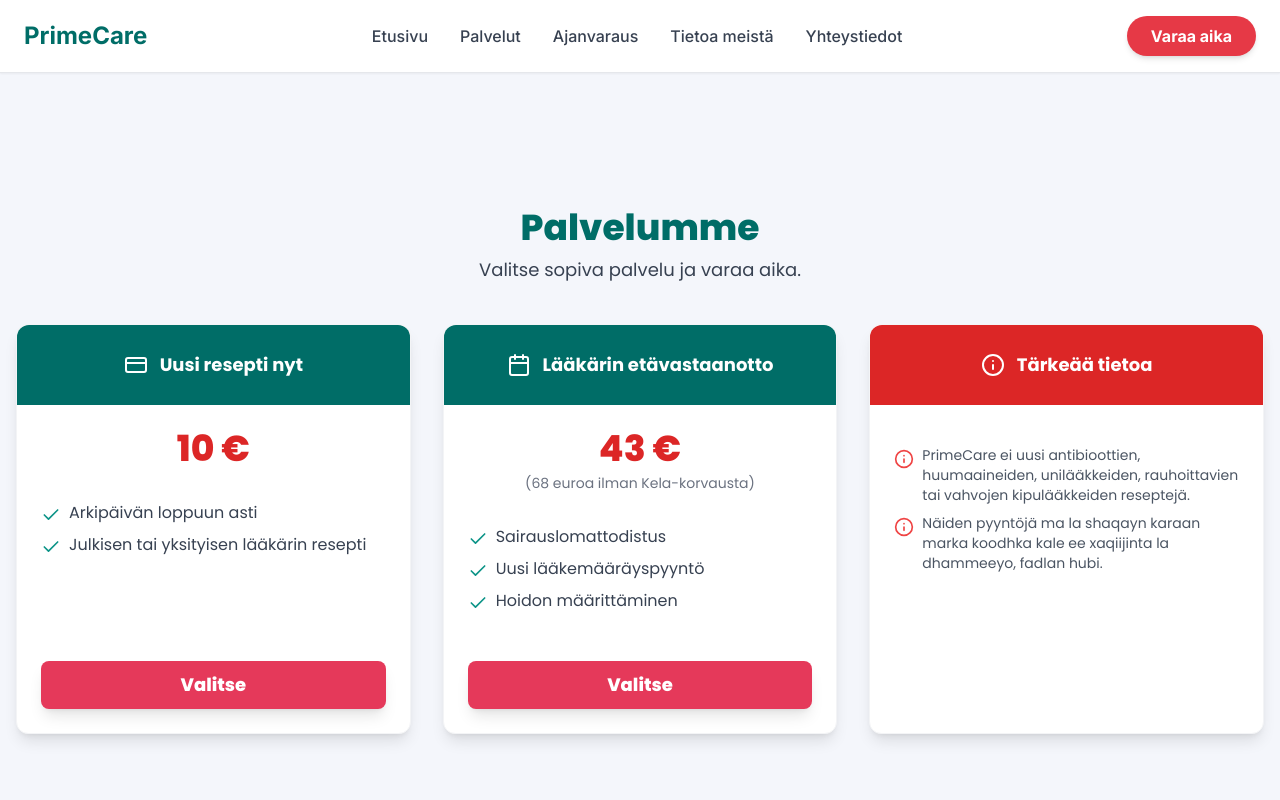
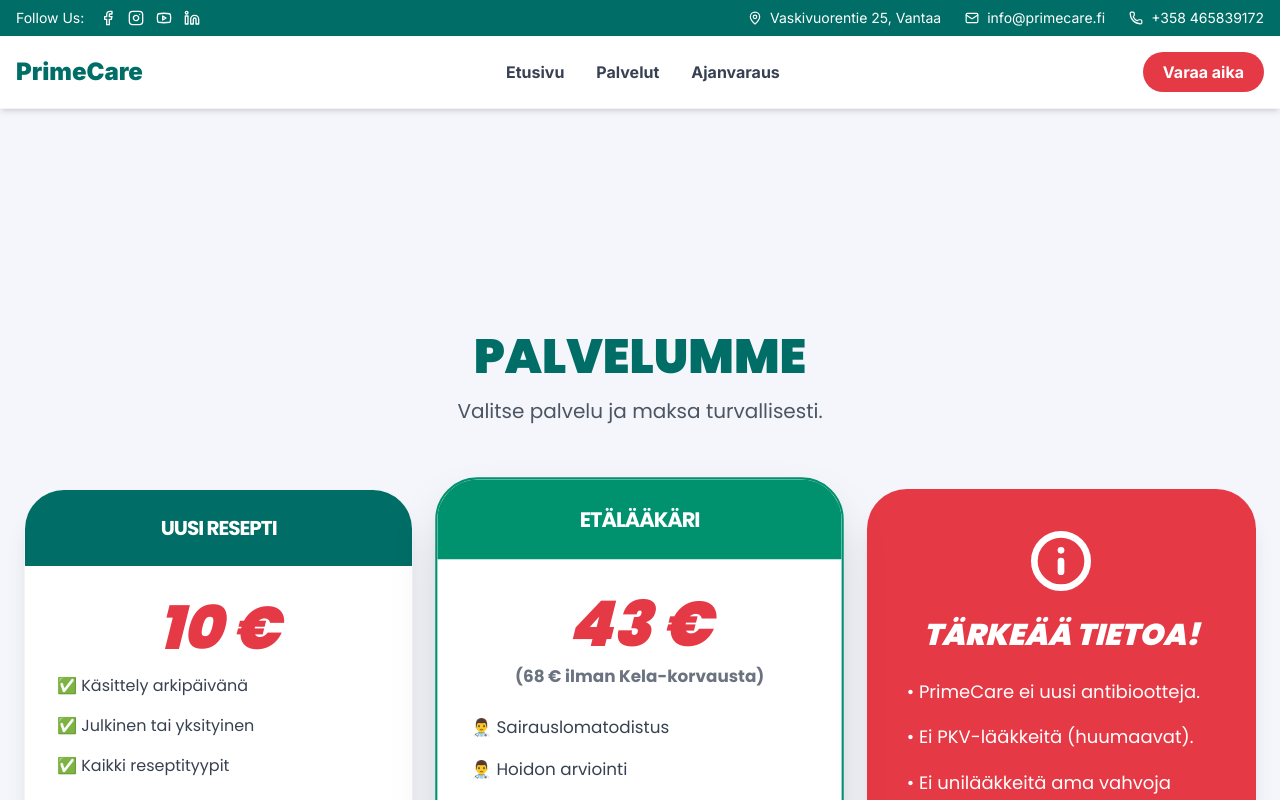
Before and after one commit to alfuapp/primelast, a Next.js app: page /services in a window 1280 px wide. Shown: the top 800 px of the page. Built offline with nearby package versions, Linux system fonts and the light colour scheme.

Commit message:
Final production ready build

```diff
--- a/app/components/Header.tsx
+++ b/app/components/Header.tsx
@@ -1,26 +1,85 @@
+"use client";
+
+import { useState } from 'react';
 import Link from 'next/link';
+import { Menu, X, Facebook, Instagram, Youtube, Linkedin, Phone, Mail, MapPin } from 'lucide-react';
 
 export default function Header() {
+  const [isOpen, setIsOpen] = useState(false);
+
   return (
-    <header className="w-full bg-white shadow-md sticky top-0 z-50">
-      <div className="container mx-auto px-4 py-4 flex items-center justify-between">
-        <Link href="/" className="text-3xl font-extrabold text-[#006d67] hover:opacity-80 transition duration-200">
+    <header className="w-full sticky top-0 z-[100] shadow-md bg-white">
+      {/* 1. HEADER TOP - Social Media & Contact */}
+      <div className="hidden lg:block bg-[#006d67] text-white py-2 text-sm">
+        <div className="container mx-auto px-4 flex justify-between items-center">
+          <div className="flex gap-4 items-center">
+            <span>Follow Us:</span>
+            <div className="flex gap-3">
+              <Facebook size={16} className="cursor-pointer hover:text-red-400" />
+              <Instagram size={16} className="cursor-pointer hover:text-red-400" />
+              <Youtube size={16} className="cursor-pointer hover:text-red-400" />
+              <Linkedin size={16} className="cursor-pointer hover:text-red-400" />
+            </div>
+          </div>
+          <div className="flex gap-6 items-center">
+            <div className="flex items-center gap-2"><MapPin size={14} /> Vaskivuorentie 25, Vantaa</div>
+            <div className="flex items-center gap-2"><Mail size={14} /> info@primecare.fi</div>
+            <div className="flex items-center gap-2"><Phone size={14} /> +358 465839172</div>
+          </div>
+        </div>
+      </div>
+
+      {/* 2. MAIN NAVIGATION bar */}
+      <nav className="bg-white border-b border-gray-100 relative">
+        <div className="container mx-auto px-4 py-4 flex justify-between items-center">
+
+          {/* Logo */}
+          <Link href="/" className="text-2xl font-black text-[#006d67] z-[120]">
             PrimeCare
           </Link>
 
-        <nav className="hidden md:flex space-x-8 font-semibold text-gray-700">
-          <Link href="/" className="hover:text-[#006d67]">Etusivu</Link>
-          <Link href="/services" className="hover:text-[#006d67]">Palvelut</Link>
-          <Link href="/appointment" className="hover:text-[#006d67]">Ajanvaraus</Link>
-        </nav>
+          {/* Desktop Menu (PC kaliya) */}
+          <div className="hidden lg:flex space-x-8 font-bold text-gray-700">
+            <Link href="/" className="hover:text-[#006d67] transition">Etusivu</Link>
+            <Link href="/services" className="hover:text-[#006d67] transition">Palvelut</Link>
+            <Link href="/appointment" className="hover:text-[#006d67] transition">Ajanvaraus</Link>
+          </div>
 
+          {/* Right Side Actions */}
+          <div className="flex items-center gap-4 z-[120]">
             <Link
               href="/appointment"
-          className="bg-[#E63946] text-white px-6 py-2 rounded-full font-bold hover:bg-[#c82f3b] transition"
+              className="bg-[#E63946] text-white px-5 py-2 rounded-full font-bold hover:bg-[#c82f3b] transition text-sm md:text-base"
             >
               Varaa aika
             </Link>
+
+            {/* Mobile Menu Button (Hamburger) */}
+            <button
+              onClick={() => setIsOpen(!isOpen)}
+              className="lg:hidden p-2 text-gray-700 hover:bg-gray-100 rounded-lg transition"
+            >
+              {isOpen ? <X size={30} /> : <Menu size={30} />}
+            </button>
           </div>
+        </div>
+
+        {/* 3. MOBILE MENU DROPDOWN (Kani waa kan mobilka ka muuqan doona) */}
+        <div className={`
+          lg:hidden absolute top-full left-0 w-full bg-white shadow-2xl transition-all duration-300 ease-in-out z-[110]
+          ${isOpen ? "max-h-[500px] border-t border-gray-100 opacity-100 visible" : "max-h-0 opacity-0 invisible overflow-hidden"}
+        `}>
+          <div className="flex flex-col p-6 space-y-4 font-bold text-gray-800">
+            <Link href="/" onClick={() => setIsOpen(false)} className="hover:text-[#006d67] py-3 border-b border-gray-50">Etusivu</Link>
+            <Link href="/services" onClick={() => setIsOpen(false)} className="hover:text-[#006d67] py-3 border-b border-gray-50">Palvelut</Link>
+            <Link href="/appointment" onClick={() => setIsOpen(false)} className="hover:text-[#006d67] py-3 border-b border-gray-50">Ajanvaraus</Link>
+            <div className="pt-4 flex flex-col gap-4 text-sm text-gray-500">
+              <div className="flex items-center gap-2"><Phone size={16} /> +358 465839172</div>
+              <div className="flex items-center gap-2"><Mail size={16} /> info@primecare.fi</div>
+            </div>
+          </div>
+        </div>
+      </nav>
     </header>
   );
 }
--- a/app/layout.tsx
+++ b/app/layout.tsx
@@ -1,6 +1,6 @@
 import "./globals.css";
 import { Inter } from "next/font/google";
-import Link from "next/link";
+import Header from "./components/Header"; // 👈 Waxaan soo kabanay Header-kii cusbaa
 
 const inter = Inter({ subsets: ["latin"] });
 
@@ -14,29 +14,8 @@ export default function RootLayout({ children }: { children: React.ReactNode })
     <html lang="fi">
       <body className={`${inter.className} bg-[#f4f6fb] flex flex-col min-h-screen`}>
 
-        {/* ⭐ GLOBAL HEADER */}
-        <header className="w-full bg-white shadow-sm border-b border-gray-200 fixed top-0 left-0 z-50">
-          <div className="max-w-7xl mx-auto px-6 py-4 flex items-center justify-between">
-            <Link href="/" className="text-2xl font-bold text-[#006d67]">
-              PrimeCare
-            </Link>
-
-            <nav className="hidden md:flex gap-8 text-gray-700 font-medium">
-              <Link href="/" className="hover:text-[#006d67] transition">Etusivu</Link>
-              <Link href="/services" className="hover:text-[#006d67] transition">Palvelut</Link>
-              <Link href="/appointment" className="hover:text-[#006d67] transition">Ajanvaraus</Link>
-              <Link href="/about" className="hover:text-[#006d67] transition">Tietoa meistä</Link>
-              <Link href="/contact" className="hover:text-[#006d67] transition">Yhteystiedot</Link>
-            </nav>
-
-            <Link
-              href="/appointment"
-              className="hidden md:block bg-[#E63946] text-white px-6 py-2 rounded-full font-bold shadow-md hover:bg-[#c82f3b] transition"
-            >
-              Varaa aika
-            </Link>
-          </div>
-        </header>
+        {/* ⭐ GLOBAL HEADER (Hadda wuxuu ka imaanayaa components/Header.tsx) */}
+        <Header />
 
         {/* ⭐ PAGE CONTENT */}
         <main className="flex-grow pt-24">
@@ -46,36 +25,31 @@ export default function RootLayout({ children }: { children: React.ReactNode })
         {/* ⭐ GLOBAL FOOTER */}
         <footer className="bg-[#006d67] text-white py-10 mt-12">
           <div className="max-w-7xl mx-auto px-6 grid grid-cols-1 md:grid-cols-3 gap-8">
-
             <div>
               <h3 className="text-xl font-bold mb-3">PrimeCare</h3>
               <p className="text-sm text-gray-200">
                 Nopea ja luotettava online-terveydenhuolto Suomessa.
               </p>
             </div>
-
             <div>
               <h3 className="text-xl font-bold mb-3">Pikalinkit</h3>
               <ul className="space-y-2 text-gray-200">
-                <li><Link href="/" className="hover:text-white">Etusivu</Link></li>
-                <li><Link href="/services" className="hover:text-white">Palvelut</Link></li>
-                <li><Link href="/appointment" className="hover:text-white">Ajanvaraus</Link></li>
-                <li><Link href="/contact" className="hover:text-white">Yhteystiedot</Link></li>
+                <li><a href="/" className="hover:text-white">Etusivu</a></li>
+                <li><a href="/services" className="hover:text-white">Palvelut</a></li>
+                <li><a href="/appointment" className="hover:text-white">Ajanvaraus</a></li>
+                <li><a href="/contact" className="hover:text-white">Yhteystiedot</a></li>
               </ul>
             </div>
-
             <div>
               <h3 className="text-xl font-bold mb-3">Yhteystiedot</h3>
               <p className="text-gray-200 text-sm">support@primecare.fi</p>
               <p className="text-gray-200 text-sm">Helsinki, Suomi</p>
             </div>
           </div>
-
           <div className="text-center text-gray-300 text-sm mt-8 border-t border-white/10 pt-6">
             © {new Date().getFullYear()} PrimeCare — Kaikki oikeudet pidätetään.
           </div>
         </footer>
-
       </body>
     </html>
   );
--- a/app/services/page.tsx
+++ b/app/services/page.tsx
@@ -1,164 +1,101 @@
 'use client';
 
-import React from 'react';
-import { CreditCard, Heart, Calendar, Info, Check } from 'lucide-react';
+import React, { useState } from 'react';
+import { Info } from 'lucide-react';
 
-// Midabka Paytrail Green oo cusub
-const PAYTRAIL_GREEN = 'bg-[#006d67]';
-const BUTTON_RED = 'bg-[#e5395a]';
+export default function ServicesPage() {
+  const [loading, setLoading] = useState<string | null>(null);
 
-// Interface for service card data
-interface Service {
-    id: string;
-    icon: React.ElementType;
-    title: string;
-    price: string;
-    details: string[];
-    isImportant: boolean; // For the third card (Tärkeää tietoa)
-    headerColorClass: string;
+  const handlePayment = async (amount: number, serviceName: string) => {
+    setLoading(serviceName);
+    try {
+      const response = await fetch("/api/paytrail/create", {
+        method: "POST",
+        headers: { "Content-Type": "application/json" },
+        body: JSON.stringify({ amount, description: serviceName }),
+      });
+
+      const data = await response.json();
+      if (data.success && data.redirectUrl) {
+        window.location.href = data.redirectUrl;
+      } else {
+        alert("Virhe: " + (data.error || "Maksun luonti epäonnistui"));
       }
-
-// Data for the three service cards
-const services: Service[] = [
-    {
-        id: 'new_prescription',
-        icon: CreditCard,
-        title: 'Uusi resepti nyt',
-        price: '10 €',
-        details: [
-            'Arkipäivän loppuun asti',
-            'Julkisen tai yksityisen lääkärin resepti',
-        ],
-        isImportant: false,
-        headerColorClass: PAYTRAIL_GREEN,
-    },
-    {
-        id: 'remote_appointment',
-        icon: Calendar,
-        title: 'Lääkärin etävastaanotto',
-        price: '43 €',
-        details: [
-            '(68 euroa ilman Kela-korvausta)',
-            'Sairauslomattodistus',
-            'Uusi lääkemääräyspyyntö',
-            'Hoidon määrittäminen',
-        ],
-        isImportant: false,
-        headerColorClass: PAYTRAIL_GREEN,
-    },
-    {
-        id: 'important_info',
-        icon: Info,
-        title: 'Tärkeää tietoa',
-        price: '', // No price for info card
-        details: [
-            'PrimeCare ei uusi antibioottien, huumaaineiden, unilääkkeiden, rauhoittavien tai vahvojen kipulääkkeiden reseptejä.',
-            'Näiden pyyntöjä ma la shaqayn karaan marka koodhka kale ee xaqiijinta la dhammeeyo, fadlan hubi.',
-        ],
-        isImportant: true,
-        headerColorClass: 'bg-red-600', // Red header for caution
-    },
-];
-
-// Service Card Component
-const ServiceCard: React.FC<{ service: Service }> = ({ service }) => {
-    const IconComponent = service.icon;
-
-    // Use a regular <div> instead of a button for the "Valitse" button in the non-important cards
-    const SelectButton = (
-        <a
-            href={`/test-payment?service=${service.id}`}
-            className={`${BUTTON_RED} text-white font-extrabold text-lg py-2.5 rounded-lg shadow-lg hover:bg-red-700 transition w-full text-center block mt-4`}
-        >
-            Valitse
-        </a>
-    );
+    } catch (error) {
+      alert("Yhteysvirhe. Yritä uudelleen.");
+    } finally {
+      setLoading(null);
+    }
+  };
 
   return (
-        <div className="bg-white p-0 rounded-xl shadow-lg border border-gray-100 flex flex-col h-full font-[Poppins]">
+    <div className="min-h-screen bg-[#f4f6fb] pt-32 pb-32 font-[Poppins]">
+      <style jsx global>{`
+        @import url('https://fonts.googleapis.com/css2?family=Poppins:wght@400;600;700;800;900&display=swap');
+        body { font-family: 'Poppins', sans-serif; }
+      `}</style>
 
-            {/* Header: Fixed Height, Colored Background */}
-            <div className={`p-4 rounded-t-xl text-white ${service.headerColorClass} h-20 flex items-center justify-center`}>
-                <div className="flex items-center space-x-3 text-lg font-bold">
-                    <IconComponent className="w-6 h-6" />
-                    <span>{service.title}</span>
+      <div className="max-w-7xl mx-auto px-6">
+        <div className="text-center mb-16">
+          <h1 className="text-5xl font-black text-[#006d67] mb-4 uppercase">Palvelumme</h1>
+          <p className="text-gray-600 text-xl max-w-2xl mx-auto">Valitse palvelu ja maksa turvallisesti.</p>
+        </div>
+
+        <div className="grid md:grid-cols-3 gap-8 items-stretch">
+
+          {/* CARD 1 */}
+          <div className="bg-white rounded-[2.5rem] shadow-xl border border-gray-100 overflow-hidden flex flex-col">
+            <div className="bg-[#006d67] p-6 text-white text-center font-bold text-xl uppercase tracking-tighter">Uusi resepti</div>
+            <div className="p-8 text-center flex flex-col flex-grow">
+              <p className="text-6xl font-black text-[#E63946] mb-4 italic">10 €</p>
+              <ul className="text-gray-700 space-y-4 mb-8 text-left flex-grow font-medium">
+                <li className="flex items-center gap-2">✅ Käsittely arkipäivänä</li>
+                <li className="flex items-center gap-2">✅ Julkinen tai yksityinen</li>
+                <li className="flex items-center gap-2">✅ Kaikki reseptityypit</li>
+              </ul>
+              <button
+                onClick={() => handlePayment(10, "Reseptin uusinta")}
+                className="w-full bg-[#E63946] text-white py-5 rounded-2xl font-black text-xl hover:bg-[#c82f3b] transition-all transform active:scale-95 shadow-lg mt-auto"
+              >
+                {loading === "Reseptin uusinta" ? "Odotetaan..." : "MAKSA HETI"}
+              </button>
             </div>
           </div>
 
-            {/* Content Body */}
-            <div className="p-6 flex flex-col justify-between flex-grow">
-
-                <div className="space-y-4">
-                    {/* Price / Kela Info (Only for main service cards) */}
-                    {!service.isImportant && (
-                        <div className="text-center">
-                            <p className="text-4xl font-extrabold text-red-600 mb-1">{service.price}</p>
-                            {service.details.length > 0 && service.details[0].includes('euroa') && (
-                                <p className="text-sm text-gray-500">{service.details[0]}</p>
-                            )}
+          {/* CARD 2 */}
+          <div className="bg-white rounded-[2.5rem] shadow-2xl border-2 border-[#00916E] overflow-hidden flex flex-col scale-105 z-10">
+            <div className="bg-[#00916E] p-6 text-white text-center font-bold text-xl uppercase tracking-tighter">Etälääkäri</div>
+            <div className="p-8 text-center flex flex-col flex-grow">
+              <p className="text-6xl font-black text-[#E63946] mb-2 italic">43 €</p>
+              <p className="text-gray-500 mb-6 font-bold">(68 € ilman Kela-korvausta)</p>
+              <ul className="text-gray-700 space-y-4 mb-8 text-left flex-grow font-medium">
+                <li className="flex items-center gap-2">👨‍⚕️ Sairauslomatodistus</li>
+                <li className="flex items-center gap-2">👨‍⚕️ Hoidon arviointi</li>
+                <li className="flex items-center gap-2">👨‍⚕️ Videovastaanotto</li>
+              </ul>
+              <button
+                onClick={() => handlePayment(43, "Etävastaanotto")}
+                className="w-full bg-[#E63946] text-white py-5 rounded-2xl font-black text-xl hover:bg-[#c82f3b] transition-all transform active:scale-95 shadow-lg mt-auto"
+              >
+                {loading === "Etävastaanotto" ? "Odotetaan..." : "MAKSA HETI"}
+              </button>
             </div>
-                    )}
-
-                    {/* Features / Details */}
-                    <ul className="space-y-2 pt-4">
-                        {service.details.map((detail, index) => {
-                            // Skip the Kela info detail if already shown in price section
-                            if (!service.isImportant && index === 0 && detail.includes('euroa')) return null;
-
-                            return (
-                                <li key={index} className="flex items-start text-gray-700 text-base">
-                                    {service.isImportant ? (
-                                        <Info className="w-5 h-5 mr-2 text-red-500 flex-shrink-0 mt-1" />
-                                    ) : (
-                                        <Check className="w-5 h-5 mr-2 text-teal-600 flex-shrink-0 mt-1" />
-                                    )}
-                                    <p className={service.isImportant ? "text-sm text-left text-gray-600" : ""}>
-                                        {detail}
-                                    </p>
-                                </li>
-                            );
-                        })}
-                    </ul>
           </div>
 
-                {/* Select Button (Only for main service cards) */}
-                {!service.isImportant && (
-                    <div className="mt-8">
-                        {SelectButton}
+          {/* CARD 3 */}
+          <div className="bg-[#E63946] text-white rounded-[2.5rem] shadow-xl p-10 flex flex-col">
+            <div className="flex justify-center mb-6"><Info size={64} strokeWidth={2.5} /></div>
+            <h3 className="text-3xl font-black mb-6 text-center uppercase italic">Tärkeää tietoa!</h3>
+            <div className="space-y-4 text-lg font-medium leading-relaxed flex-grow">
+              <p>• PrimeCare ei uusi antibiootteja.</p>
+              <p>• Ei PKV-lääkkeitä (huumaavat).</p>
+              <p>• Ei unilääkkeitä ama vahvoja kipulääkkeitä.</p>
             </div>
-                )}
+            <div className="pt-6 mt-6 border-t border-white/30 italic text-sm text-center font-bold">
+              Fadlan hubi inaan barnaamijka u isticmaalin dhowrkaas nooc.
             </div>
           </div>
-    );
-};
 
-
-export default function ServicesPage() {
-    return (
-        <div className="min-h-screen bg-[#f4f6fb] pt-28 px-4 font-[Poppins]">
-             {/* Font Import for Poppins (Best Practice for Tailwind projects) */}
-            <style jsx global>{`
-                @import url('https://fonts.googleapis.com/css2?family=Poppins:wght@400;600;700;800&display=swap');
-                body {
-                    font-family: 'Poppins', sans-serif;
-                }
-            `}</style>
-
-            <div className="max-w-7xl mx-auto pb-16">
-
-                <h1 className="text-4xl font-extrabold text-[#006d67] mb-2 text-center">
-                    Palvelumme
-                </h1>
-
-                <p className="text-gray-700 text-lg mb-10 text-center max-w-2xl mx-auto">
-                    Valitse sopiva palvelu ja varaa aika.
-                </p>
-
-                {/* Service Cards Grid */}
-                <div className="grid md:grid-cols-3 gap-8">
-                    {services.map((service) => (
-                        <ServiceCard key={service.id} service={service} />
-                    ))}
         </div>
       </div>
     </div>
```
Lines whose indentation alone changed are shown as unchanged.
